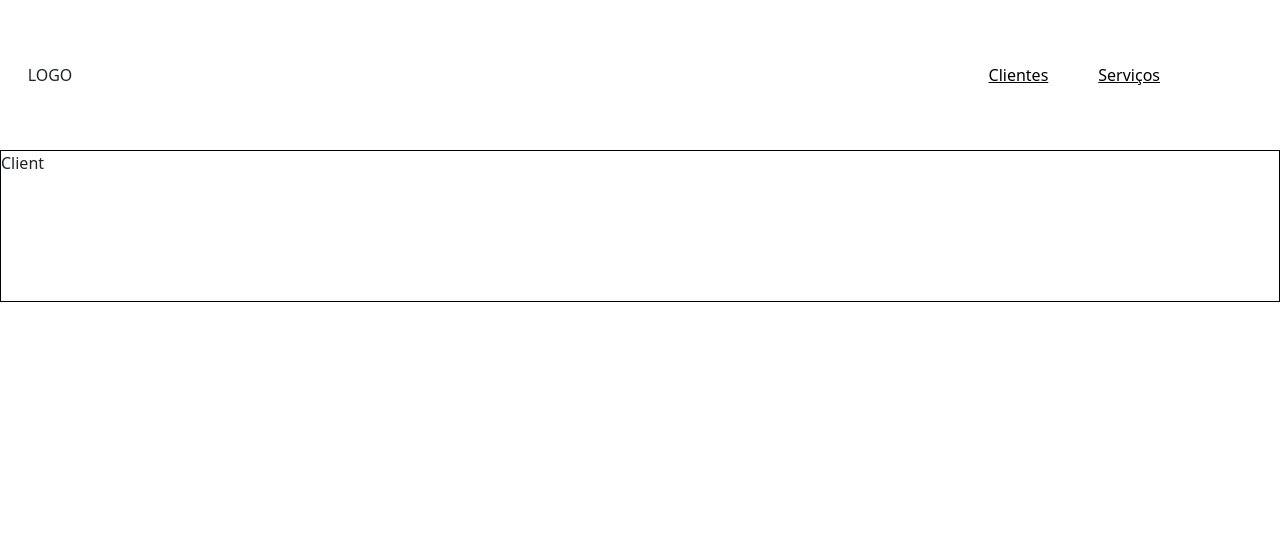
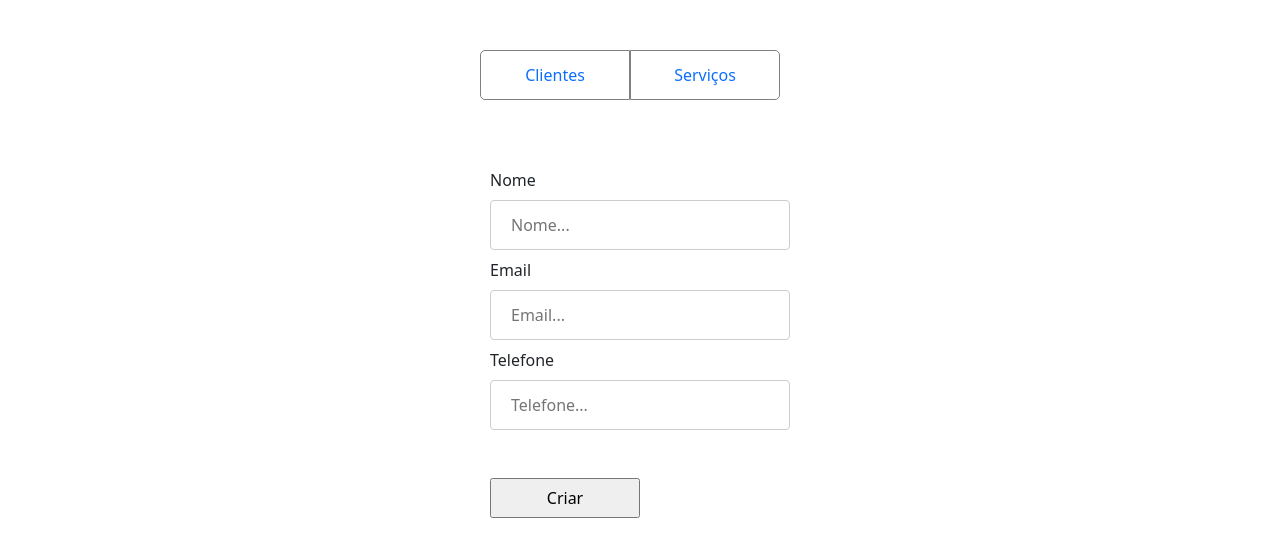
Before and after one commit to jpbandeira/fidelity-ui, a React (Create React App) app: page / in a window 1280 px wide. Shown: the top 556 px of the page. Built offline with nearby package versions, Linux system fonts and the light colour scheme.

Commit message:
init client form designe

```diff
--- a/src/components/menu/Menu.css
+++ b/src/components/menu/Menu.css
@@ -3,13 +3,30 @@
     flex-direction: row;
 }
 
-.link {
-    color: black;
+.menu-content {
+    width: 150px;
 }
 
-.menu-content {
-    margin-left: 30px;
-    margin-right: 20px;
+.client-menu {
+    display: flex;
+    justify-content: center;
+    align-items: center;
+    border: solid 1px gray;
+    width: 150px;
+    height: 50px;
+    border-top-left-radius: 5px;
+    border-bottom-left-radius: 5px;
+}
+
+.service-menu {
+    display: flex;
+    justify-content: center;
+    align-items: center;
+    border: solid 1px gray;
+    width: 150px;
+    height: 50px;
+    border-top-right-radius: 5px;
+    border-bottom-right-radius: 5px;
 }
 
 .icon-menu {
--- a/src/components/menu/Menu.jsx
+++ b/src/components/menu/Menu.jsx
@@ -5,20 +5,24 @@ import './Menu.css';
 const Menu = props => (
     <div className='menu'>
         <div className='menu-content'>
+            <div className='client-menu'>
                 <NavLink
-                style={{ color: 'black' }}
+                    style={{ textDecoration: 'none' }}
                     to={`/*`}>
                     Clientes
                 </NavLink>
             </div>
+        </div>
         <div className='menu-content'>
+            <div className='service-menu'>
                 <NavLink
-                style={{ color: 'black' }}
+                    style={{ textDecoration: 'none' }}
                     to={`/service`}>
                     Serviços
                 </NavLink>
             </div>
         </div>
+    </div>
 )
 
 export default Menu;
--- a/src/views/client/Client.css
+++ b/src/views/client/Client.css
@@ -0,0 +1,64 @@
+.client-body {
+    display: grid;
+    grid-template-columns: 100%;
+    grid-template-rows: 110%;
+    align-items: center;
+    grid-template-areas:
+        'form'
+    ;
+}
+
+.form-area {
+    display: flex;
+    flex-direction: column;
+    align-items: center;
+    grid-area: form;
+}
+
+.buttom-save-area {
+    display: flex;
+    justify-content: start;
+    width: 300px;
+    height: 40px;
+    margin-top: 40px;
+}
+
+input[type=text],
+input[type=email],
+select {
+    width: 100%;
+    padding: 12px 20px;
+    margin: 8px 0;
+    display: inline-block;
+    border: 1px solid #ccc;
+    border-radius: 4px;
+    box-sizing: border-box;
+}
+
+.input-box {
+    width: 300px;
+}
+
+.buttom-save-input {
+    width: 150px;
+}
+
+.color1 {
+    color: #4ede89
+}
+
+.color2 {
+    color: #7ceca4
+}
+
+.color3 {
+    color: #146f3a
+}
+
+.color4 {
+    color: #747b7c
+}
+
+.color5 {
+    color: #a1d6b6
+}
--- a/src/views/client/Client.jsx
+++ b/src/views/client/Client.jsx
@@ -2,8 +2,24 @@ import './Client.css';
 
 function Client() {
   return (
-    <div className="body">
-      Client
+    <div className="client-body">
+      <div className='form-area'>
+        <div className='input-box'>
+          <label for="fname">Nome</label>
+          <input type="text" id="fname" name="firstname" placeholder="Nome..." />
+        </div>
+        <div className='input-box'>
+          <label for="fname">Email</label>
+          <input type="email" id="fname" name="firstname" placeholder="Email..." />
+        </div>
+        <div className='input-box'>
+          <label for="fname">Telefone</label>
+          <input type="text" id="fname" name="firstname" placeholder="Telefone..." />
+        </div>
+        <div className='buttom-save-area'>
+          <input className='buttom-save-input' type="submit" value="Criar" />
+        </div>
+      </div>
     </div>
   );
 }
--- a/src/views/main/App.css
+++ b/src/views/main/App.css
@@ -10,10 +10,10 @@
 
 .header {
   display: grid;
-  grid-template-columns: 100px 1fr;
+  grid-template-columns: 1fr;
   grid-template-rows: 1fr;
   grid-template-areas:
-  'logo menu'
+    'menu'
   ;
 
   grid-area: header;
@@ -22,27 +22,15 @@
 .menu {
   display: flex;
   flex-direction: row;
-  justify-content: flex-end;
+  justify-content: center;
   align-items: center;
 
-  padding-right: 50px;
+  padding-right: 10px;
   background-color: white;
 
   grid-area: menu;
 }
 
-.logo {
-  display: flex;
-  justify-content: center;
-  align-items: center;
-  /* border: solid 1px black; */
-
-  background-color: white;
-
-  grid-area: logo;
-}
-
 .content {
   grid-area: content;
-  border: solid 1px black;
 }
--- a/src/views/main/App.jsx
+++ b/src/views/main/App.jsx
@@ -13,10 +13,6 @@ function App() {
     <div className="body">
       <BrowserRouter>
         <div className='header' id='start'>
-          <div className='logo'>
-            LOGO
-          </div>
-
           <div className='menu'>
             <Menu/>
           </div>
```
Lines whose indentation alone changed are shown as unchanged.
